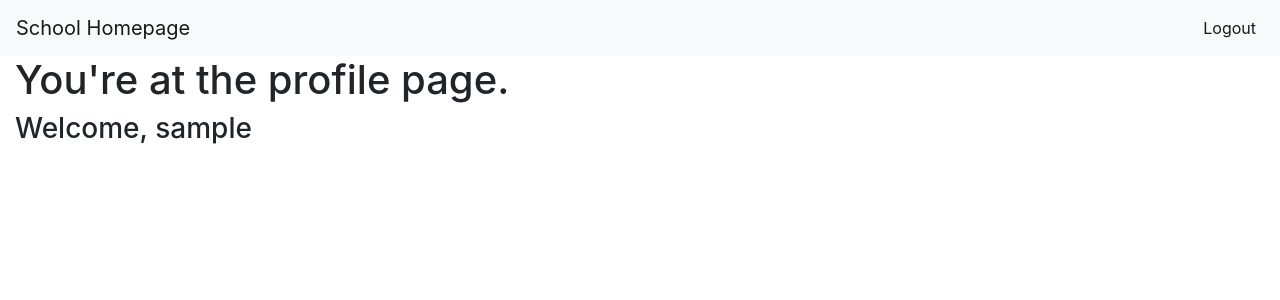
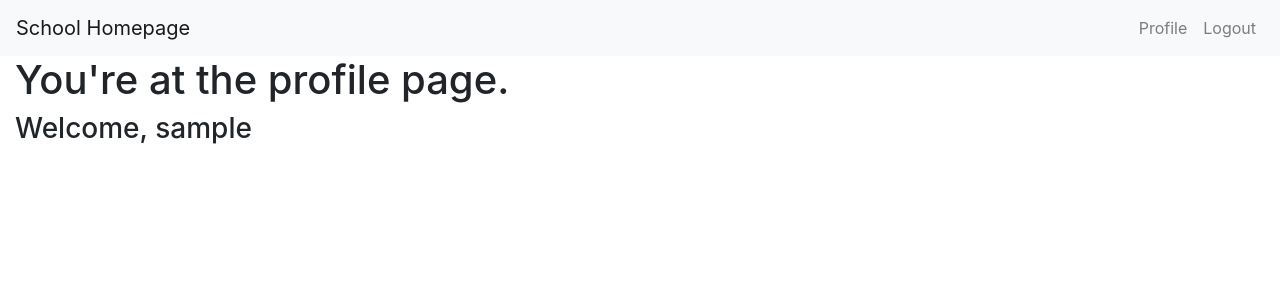
Before and after one commit to barackmaund1/django_student_information_system, a Django app: page /users/profile/ in a window 1280 px wide. Shown: the top 300 px of the page. Run offline with Django 3.2, Linux system fonts and the light colour scheme; the visitor is signed in with stand-in values (Sample User, id 1); parts of the project's set-up code (start-up, migrations or seed data) failed here and were passed over; some libraries are stand-ins or nearby versions.

Commit message:
Add profile item to navbar for logged in users

```diff
--- a/SIS/templates/base.html
+++ b/SIS/templates/base.html
@@ -13,18 +13,33 @@
             <span class="navbar-toggler-icon"></span>
           </button>
 
+          {% if user.is_authenticated %}
           <div class="collapse navbar-collapse" id="navbarSupportedContent">
             <ul class="navbar-nav ml-auto">
-              <li class="nav-item active">
-                {% if user.is_authenticated %}
-                <a class="nav-link" href="{% url 'home:logout' %}">Logout</a>
-                {% else %}
-                <a class="nav-link" href="{% url "social:begin" "google-oauth2" %}?next={{request.get_full_path}}">Login</a>
-                {% endif %}
-              </li>
-           </ul>
+                <li class="nav-item">
+                    <a class="nav-link" href="{% url 'sis_users:profile' %}">Profile</a>
+                </li>
+                <li class="nav-item">
+                    <a class="nav-link" href="{% url 'home:logout' %}">Logout</a>
+                </li>
+            </ul>
           </div>
+
+        {% else %}
+
+          <div class="collapse navbar-collapse" id="navbarSupportedContent">
+              <ul class="navbar-nav ml-auto">
+                  <li class="nav-item active">
+                      <a class="nav-link" href="{% url "social:begin" "google-oauth2" %}?next={{request.get_full_path}}">Login</a>
+                  </li>
+              </ul>
+          </div>
+
+
+        {% endif %}
+
         </nav>
+
 
         <div class="container-fluid">
             {% block content %}{% endblock content %}
```
